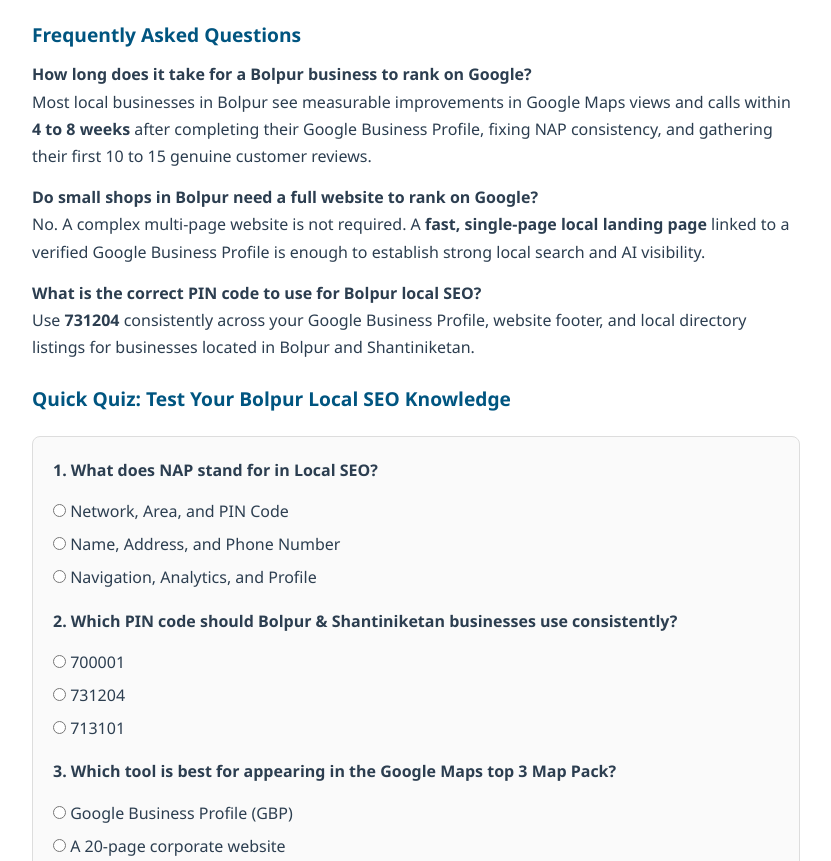
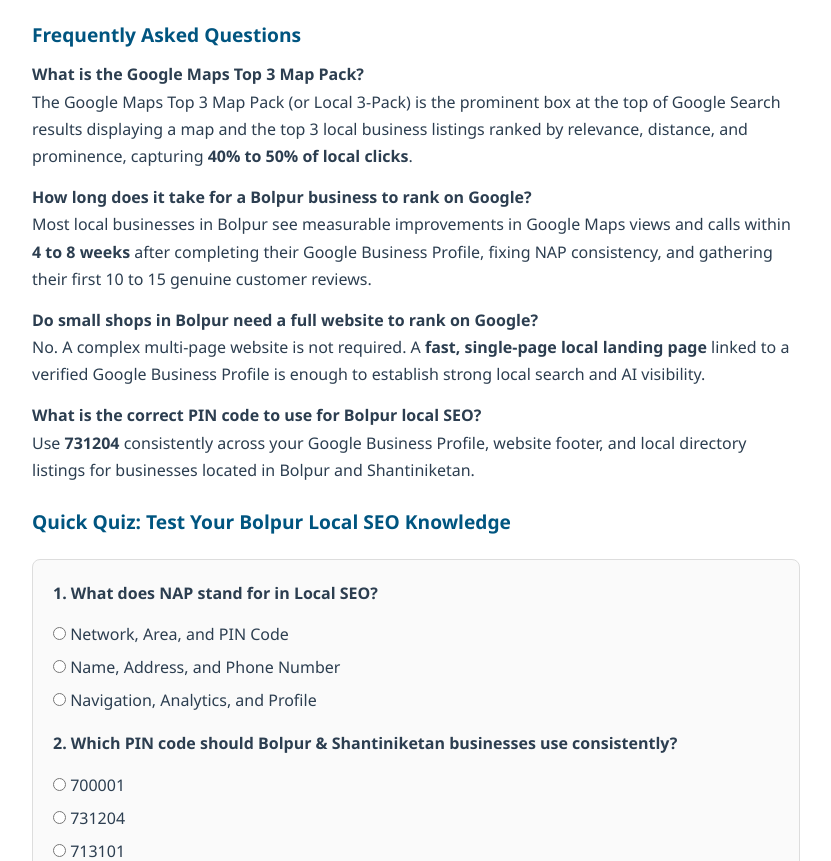
Before and after one commit to blogofanup/anup-portfolio, a plain HTML site: page blog/local-seo-bolpur.html in a window 1280 px wide. Shown: the part 3294-4155 px from the top of the page, without its empty margins (224-1055 px from the left). Drawn offline with Linux system fonts and the light colour scheme.

Commit message:
Update local-seo-bolpur.html

```diff
--- a/blog/local-seo-bolpur.html
+++ b/blog/local-seo-bolpur.html
@@ -287,6 +287,9 @@
 </div>
 <h3>Frequently Asked Questions</h3>
 
+<h4>What is the Google Maps Top 3 Map Pack?</h4>
+<p>The Google Maps Top 3 Map Pack (or Local 3-Pack) is the prominent box at the top of Google Search results displaying a map and the top 3 local business listings ranked by relevance, distance, and prominence, capturing <strong>40% to 50% of local clicks</strong>.</p>
+
 <h4>How long does it take for a Bolpur business to rank on Google?</h4>
 <p>Most local businesses in Bolpur see measurable improvements in Google Maps views and calls within <strong>4 to 8 weeks</strong> after completing their Google Business Profile, fixing NAP consistency, and gathering their first 10 to 15 genuine customer reviews.</p>
 
@@ -295,6 +298,7 @@
 
 <h4>What is the correct PIN code to use for Bolpur local SEO?</h4>
 <p>Use <strong>731204</strong> consistently across your Google Business Profile, website footer, and local directory listings for businesses located in Bolpur and Shantiniketan.</p>
+
 <h3>Quick Quiz: Test Your Bolpur Local SEO Knowledge</h3>
 <div id="bolpur-seo-quiz" style="border: 1px solid #ddd; border-radius: 8px; padding: 20px; margin: 20px 0; background-color: #fafafa;">
   <p style="margin-top: 0;"><strong>1. What does NAP stand for in Local SEO?</strong></p>
```
